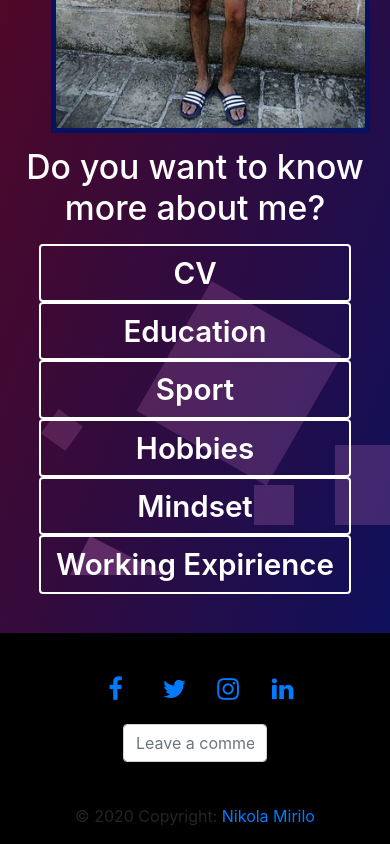
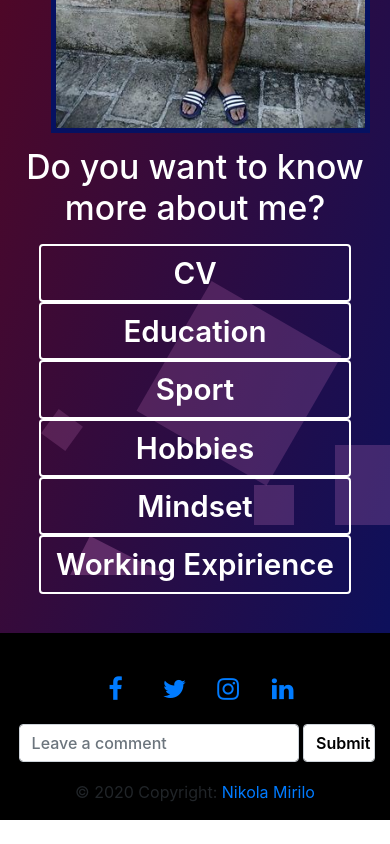
Before and after one commit to nikolam01/Bootstrap-website-v2.1, a plain HTML site: page index.html in a window 390 px wide. Shown: the part 1113-1957 px from the top of the page. After the commit the page ends 1933 px from the top, so only its background shows below. Drawn offline with nearby package versions, Linux system fonts and the light colour scheme.

Commit message:
testiranje za netlify

```diff
--- a/index.html
+++ b/index.html
@@ -109,8 +109,9 @@
       <a href="https://twitter.com/nikola5765" class="fa fa-twitter"></a>
       <a href="https://www.instagram.com/nikola.mirilo/" class="fa fa-instagram"></a>
       <a href="https://www.linkedin.com/in/nikola-mirilo/" class="fa fa-linkedin"></a>
-      <form netlify>
-        <input class="form-control" id="input-form" type="text" placeholder="Leave a comment"><br>
+      <form class="form" netlify>
+        <input class="form-control" id="input-form" type="text" placeholder="Leave a comment">
+        <input type="submit" value="Submit" class="form-control" id="submit">
       </form>
       <div class="footer-copyright text-center py-3">© 2020 Copyright:
         <a href="#"> Nikola Mirilo</a>
--- a/style.css
+++ b/style.css
@@ -195,7 +195,26 @@ footer{
 #input-form{
 	width: 40%;
 	margin: 0.5% 30%;
+	margin-right: 0% !important;
 	text-align: left;
+	color: black;
+	font-weight: 550;
+}
+#submit{
+	width: 8%;
+	margin-left: 1% !important;
+	float: center;
+	margin-top: 0.5%;
+	text-align: center !important;
+	color: black;
+	font-weight: 600;
+
+
+
+}
+.form{
+	display: flex;
+
 }
 @keyframes animate {
 	0% {
@@ -434,6 +453,26 @@ h2{
     z-index: -1;
 
 }
+#input-form{
+	width: 78%;
+	margin: 0.5% 1% !important;
+	margin-right: 0% !important;
+	text-align: left;
+}
+#submit{
+	width: 20%;
+	margin-left: 1% !important;
+	text-align: center;
+	margin-top: 0.5%;
+
+
+
+}
+.form{
+	display: flex;
+	justify-content: center;
+
+}
 
 
 
```
